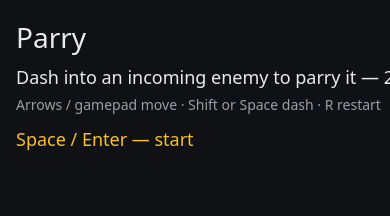
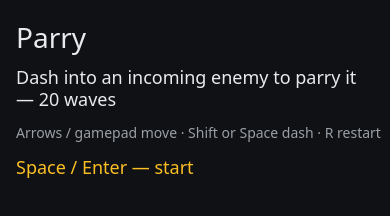
Before and after one commit to Fogrexon/glyph-arena, a website built with Vite: page examples/parry/index.html in a window 390 px wide. Built offline with nearby package versions, Linux system fonts and the light colour scheme; files whose address does not match are found by name.

Commit message:
fix(parry): fit the title on a phone, keep the median field, ship a favicon
Three fixes from the QA baseline.

1. The title subtitle wraps by word to the canvas width (`drawWrapped`), and the controls / start lines
   move down by the number of wrapped lines. At 390 px the line used to run off the right edge.
2. `Median error` now renders an em dash when a run parried nothing instead of disappearing, so the field
   does not vanish from the result screen (the run rows do the same).
3. The demo ships `favicon.svg` and declares it, so no favicon request 404s.

Measured in a Pod (headless Chromium): at 390x844 the title renders on two lines with the controls at
y=138 and the start hint at y=174; the result screen shows `Median error: -` and
`1. FAIL - parried 0, -, wave 5`; the favicon resolves and no response is 4xx; console errors 0.

```diff
--- a/examples/parry/index.html
+++ b/examples/parry/index.html
@@ -4,6 +4,7 @@
     <meta charset="UTF-8" />
     <meta name="viewport" content="width=device-width, initial-scale=1.0" />
     <title>Parry Demo — Glyph Arena</title>
+    <link rel="icon" href="./favicon.svg" type="image/svg+xml" />
     <style>
       * {
         margin: 0;
--- a/examples/parry/src/main.ts
+++ b/examples/parry/src/main.ts
@@ -491,6 +491,27 @@ async function main(): Promise<void> {
     });
   }
 
+  /** Draws text one word at a time so a narrow viewport never clips a line. Returns the line count. */
+  function drawWrapped(text: string, x: number, y: number, maxWidth: number, lineHeight: number): number {
+    const words = text.split(" ");
+    let line = "";
+    let offsetY = 0;
+    for (const word of words) {
+      const candidate = line === "" ? word : `${line} ${word}`;
+      if (line !== "" && ctx.measureText(candidate).width > maxWidth) {
+        ctx.fillText(line, x, y + offsetY);
+        offsetY += lineHeight;
+        line = word;
+      } else {
+        line = candidate;
+      }
+    }
+    if (line !== "") {
+      ctx.fillText(line, x, y + offsetY);
+    }
+    return Math.round(offsetY / lineHeight) + 1;
+  }
+
   function drawHud(): void {
     ctx.setTransform(1, 0, 0, 1, 0, 0);
     if (phase === "play") {
@@ -514,7 +535,11 @@ async function main(): Promise<void> {
       ctx.fillText(`Parried: ${parried}/${WAVES.length}`, 16, 32);
       ctx.font = "16px system-ui, sans-serif";
       ctx.fillText(`Reached wave: ${latest === undefined ? 0 : latest.wave}/${WAVES.length}`, 16, 56);
-      ctx.fillText(`Median error: ${latest === undefined ? 0 : latest.absoluteMs}ms`, 16, 78);
+      ctx.fillText(
+        `Median error: ${latest === undefined || latest.parried === 0 ? "\u2014" : `${latest.absoluteMs}ms`}`,
+        16,
+        78,
+      );
       ctx.fillStyle = resultText === "CLEAR" ? "#fbbf24" : "#e63946";
       ctx.font = "20px system-ui, sans-serif";
       ctx.fillText(`${resultText} \u2014 R restart`, 16, 106);
@@ -527,7 +552,7 @@ async function main(): Promise<void> {
         const run = runHistory[index];
         const row = runHistory.length - index;
         ctx.fillText(
-          `${row}. ${run.result} - parried ${run.parried}, ${run.absoluteMs}ms, wave ${run.wave}`,
+          `${row}. ${run.result} - parried ${run.parried}, ${run.parried === 0 ? "\u2014" : `${run.absoluteMs}ms`}, wave ${run.wave}`,
           16,
           160 + (runHistory.length - 1 - index) * 18,
         );
@@ -593,17 +618,24 @@ async function main(): Promise<void> {
         ctx.font = "28px system-ui, sans-serif";
         ctx.fillText("Parry", 16, 48);
         ctx.font = "18px system-ui, sans-serif";
-        ctx.fillText("Dash into an incoming enemy to parry it \u2014 20 waves", 16, 84);
+        const subtitleLines = drawWrapped(
+          "Dash into an incoming enemy to parry it \u2014 20 waves",
+          16,
+          84,
+          canvas.width - 32,
+          22,
+        );
+        const controlsY = 84 + subtitleLines * 22 + 10;
         ctx.font = "14px system-ui, sans-serif";
         ctx.fillStyle = "#9aa0a6";
         ctx.fillText(
           touchEnabled ? "Drag the pad to move \u2014 dash with a second tap" : "Arrows / gamepad move \u00b7 Shift or Space dash \u00b7 R restart",
           16,
-          110,
+          controlsY,
         );
         ctx.fillStyle = "#fbbf24";
         ctx.font = "18px system-ui, sans-serif";
-        ctx.fillText(touchEnabled ? "Tap \u2014 start" : "Space / Enter \u2014 start", 16, 146);
+        ctx.fillText(touchEnabled ? "Tap \u2014 start" : "Space / Enter \u2014 start", 16, controlsY + 36);
         return;
       }
 
```
Also changed, not shown: CHANGELOG.md, examples/parry/public/favicon.svg (added).
